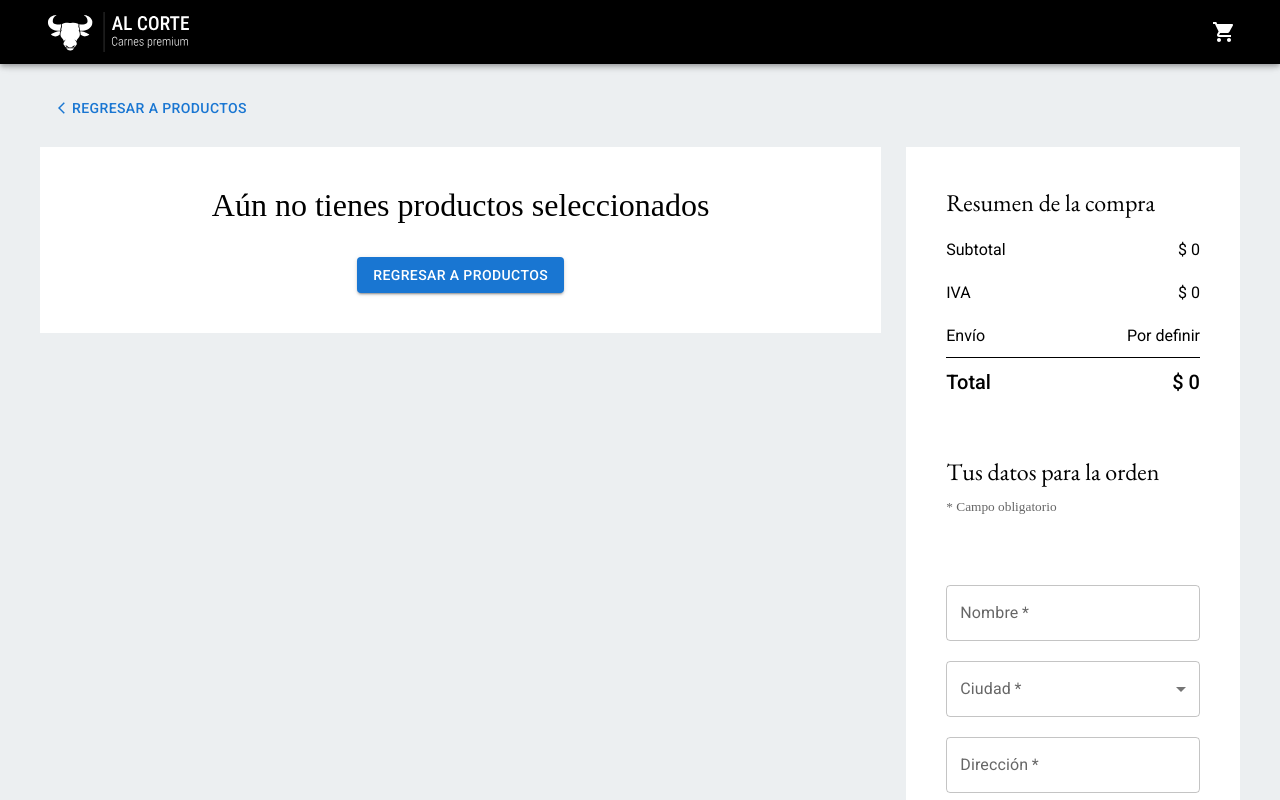
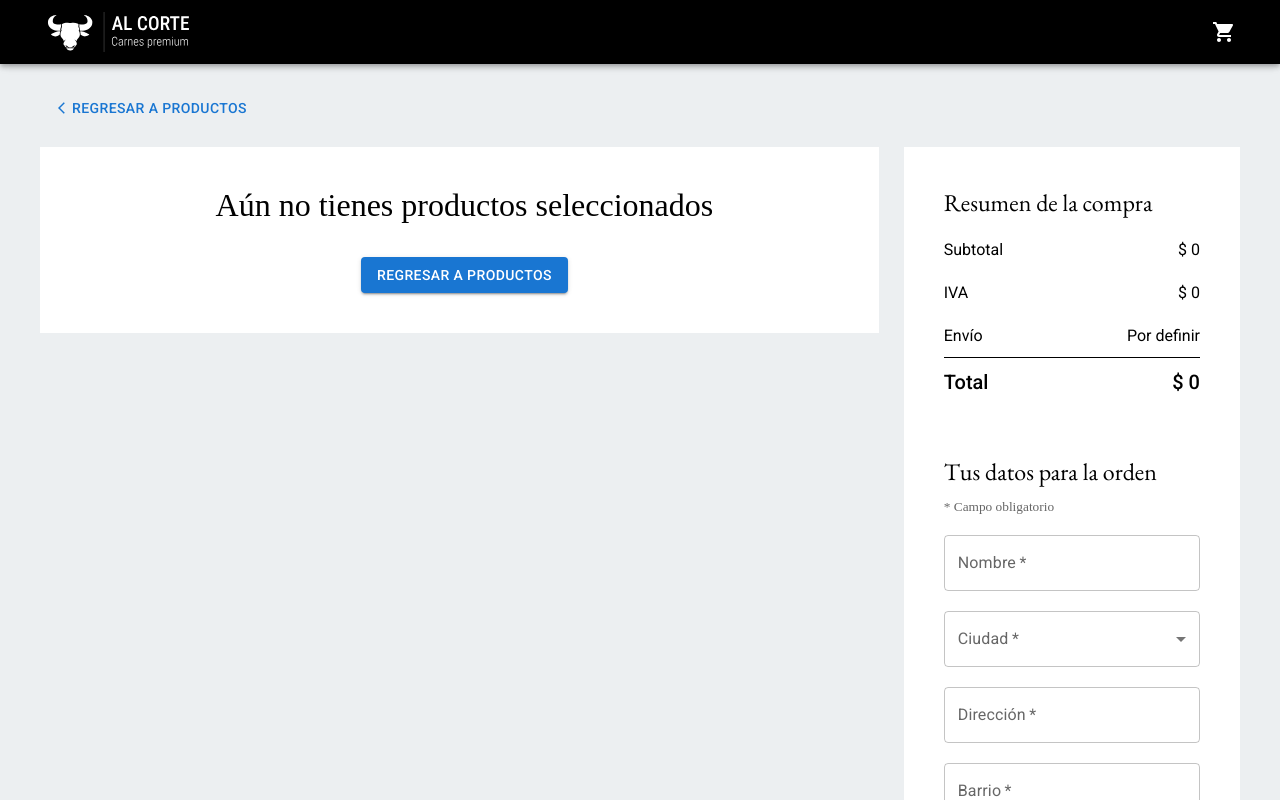
Before and after one commit to MychelGarzon/meatShop, a React (Vite) app: page /cart in a window 1280 px wide. Shown: the top 800 px of the page. Built offline with nearby package versions, Linux system fonts and the light colour scheme.

Commit message:
padding, breakpoints, minor tweaks

```diff
--- a/src/components/cart/Cart.module.css
+++ b/src/components/cart/Cart.module.css
@@ -27,7 +27,7 @@
   display: none;
 }
 
-@media (max-width: 720px) {
+@media (max-width: 520px) {
   .desktop {
     display: none;
   }
--- a/src/components/cart/Cart.tsx
+++ b/src/components/cart/Cart.tsx
@@ -28,7 +28,7 @@ const Cart: React.FC = () => {
             <p>Precio</p>
           </div>
           <div className={`${styles.cart} ${styles.mobile}`}>
-            <p>Lista De Productos</p>
+            <p>Lista de productos</p>
           </div>
           {cartItems.map((item, index) => (
             <CartItem key={item.id} item={item} index={index} cartItems={cartItems} setCartItems={setCartItems} />
--- a/src/components/cartForm/CartForm.module.css
+++ b/src/components/cartForm/CartForm.module.css
@@ -4,7 +4,6 @@
 }
 
 .total-container {
-  padding-bottom: 50px;
   white-space: nowrap;
 }
 
@@ -32,6 +31,9 @@
   font-weight: 400;
   white-space: nowrap;
 }
+.gap {
+  padding-top: 50px;
+}
 
 .light {
   opacity: 0.6;
@@ -39,7 +41,6 @@
 
 .form {
   margin-top: 20px;
-  padding-top: 50px;
   font-family: var(--titleFontFamily);
   font-weight: 400;
   font-size: 16px;
@@ -54,7 +55,7 @@
   margin-top: 20px;
 }
 
-@media (max-width: 720px) {
+@media (max-width: 520px) {
   .total-container {
     padding-bottom: 0;
   }
--- a/src/components/cartForm/CartForm.tsx
+++ b/src/components/cartForm/CartForm.tsx
@@ -95,7 +95,7 @@ const CartForm: React.FC = () => {
       </div>
     </div>
 
-    {pathname !== '/success' && <><p className={styles.title}>Tus datos para la orden</p>
+    {pathname !== '/success' && <><p className={`${styles.title} ${styles.gap}`}>Tus datos para la orden</p>
       <small className={styles.light}>* Campo obligatorio</small>
 
       <form onSubmit={handleSubmit} className={styles.form}>
@@ -116,6 +116,7 @@ const CartForm: React.FC = () => {
             name='city'
             value={formData?.city}
             onChange={handleChange}
+            label="Ciudad "
           >
             {cities.map((city) => (
               <MenuItem key={city} value={city}>{city}</MenuItem>
--- a/src/components/cartItem/CartItem.module.css
+++ b/src/components/cartItem/CartItem.module.css
@@ -88,7 +88,7 @@
   display: none;
 }
 
-@media (max-width: 720px) {
+@media (max-width: 520px) {
   .cart-item {
     flex-direction: column;
   }
@@ -117,6 +117,6 @@
   }
 
   .mob-right-col {
-    width: 130px;
+    width: 150px;
   }
 }
--- a/src/routes/shoppingCart/ShoppingCart.module.css
+++ b/src/routes/shoppingCart/ShoppingCart.module.css
@@ -18,6 +18,7 @@
 
 .left-col {
   flex: 75%;
+  padding-right: 30px;
 }
 
 .right-col {
@@ -34,7 +35,7 @@
   background-color: #FFF;
 }
 
-@media (max-width: 833px) {
+@media (max-width: 920px) {
   .cols {
     flex-direction: column;
     align-items: stretch;
@@ -45,7 +46,7 @@
   }
 }
 
-@media (max-width: 720px) {
+@media (max-width: 650px) {
   .shopping-cart {
     background-color: #FFF;
   }
--- a/src/routes/success/Success.module.css
+++ b/src/routes/success/Success.module.css
@@ -12,10 +12,16 @@
   font-family: var(--titleFontFamily);
   font-weight: var(--titleFontWeight);
   font-size: 24px;
-  padding: 80px 50px 0;
+  padding: 80px 50px 0 50px;
 }
 
-@media (max-width: 720px) {
+@media (max-width: 650px) {
+  .title {
+    padding: 80px 0 0 15px;
+  }
+}
+
+@media (max-width: 520px) {
   .title {
     text-align: center;
     padding: 30px 0 0;
```
